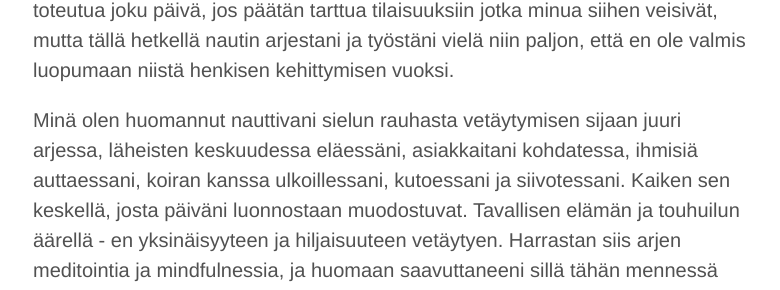
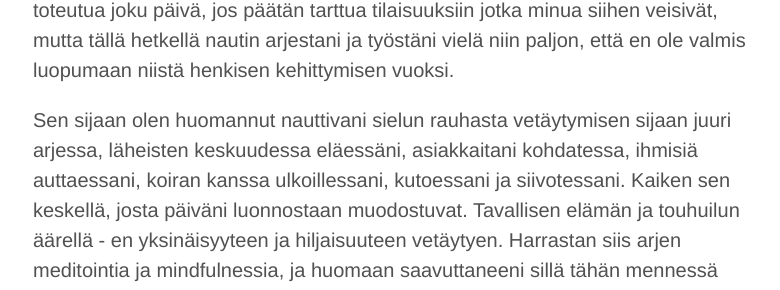
Before and after one commit to niinapiira/neppari.net, a Jekyll site: the page built from _posts/2016-04-08-uskallusta-unelmoida.md, in a window 1280 px wide and 900 px high, scrolled down 3371 px. Shown: the part 151-441 px from the top of the window, without its empty margins (247-1027 px from the left). Built offline with Jekyll 4.4.1, drawn with Linux system fonts in a browser that asks for light colours; some of the changed text lies outside the part shown.

Commit message:
Updated 2016-04-08-uskallusta-unelmoida.md

```diff
--- a/_posts/2016-04-08-uskallusta-unelmoida.md
+++ b/_posts/2016-04-08-uskallusta-unelmoida.md
@@ -38,7 +38,7 @@ Nyt ymmärrän kuitenkin sen, että yrittäjänä pystyn toteuttamaan vapauden k
 Minulla on aika levoton sielu, ja siksi en ole koskaan ollut varsinaisesti mitään luostari-tyyppiä, mutta jostain syystä olen usein haaveillut sellaisestakin elämästä. Haaveilussa on kuitenkin juuri se hyvä puoli, että se luo aivoille mielikuvia, joita aivot lukevat kuin oikeaita tapahtumia. Näin ollen olen periaatteessa elänyt mieleni avulla tätä askeettista luostari-elämää, kasvatellen oman ruokani ja meditoiden usean kerran päivässä.
 Tämä unelma voi hyvinkin toteutua joku päivä, jos päätän tarttua tilaisuuksiin jotka minua siihen veisivät, mutta tällä hetkellä nautin arjestani ja työstäni vielä niin paljon, että en ole valmis luopumaan niistä henkisen kehittymisen vuoksi.
 
-Minä olen huomannut nauttivani sielun rauhasta vetäytymisen sijaan juuri arjessa, läheisten keskuudessa eläessäni, asiakkaitani kohdatessa, ihmisiä auttaessani,  koiran kanssa ulkoillessani, kutoessani ja siivotessani. Kaiken sen keskellä, josta päiväni luonnostaan muodostuvat. Tavallisen elämän ja touhuilun äärellä - en yksinäisyyteen ja hiljaisuuteen vetäytyen. Harrastan siis arjen meditointia ja mindfulnessia, ja huomaan saavuttaneeni sillä tähän mennessä itseäni tyydyttävän henkisen kehityksen tason.
+Sen sijaan olen huomannut nauttivani sielun rauhasta vetäytymisen sijaan juuri arjessa, läheisten keskuudessa eläessäni, asiakkaitani kohdatessa, ihmisiä auttaessani,  koiran kanssa ulkoillessani, kutoessani ja siivotessani. Kaiken sen keskellä, josta päiväni luonnostaan muodostuvat. Tavallisen elämän ja touhuilun äärellä - en yksinäisyyteen ja hiljaisuuteen vetäytyen. Harrastan siis arjen meditointia ja mindfulnessia, ja huomaan saavuttaneeni sillä tähän mennessä itseäni tyydyttävän henkisen kehityksen tason.
 
 ### Yrittäjyydestä tasapainoa
 
```
